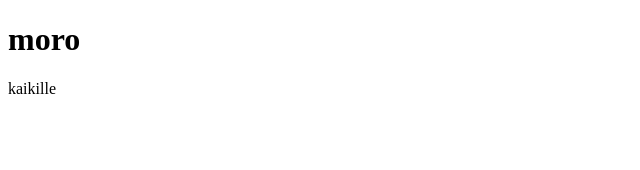
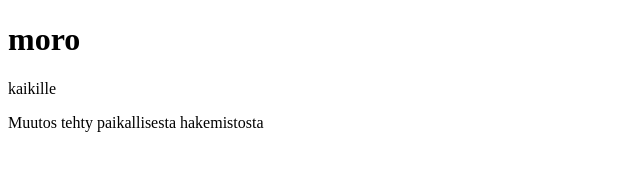
Before and after one commit to kinune/gitsivutesti, a plain HTML site: page index.html in a window 1280 px wide. Shown: the whole page, without its empty margins (0-640 px from the left). Drawn offline with Linux system fonts and the light colour scheme.

Commit message:
lisätty muutos paikallisesta hakemistosta

```diff
--- a/index.html
+++ b/index.html
@@ -7,5 +7,6 @@
 <body>
 <h1>moro</h1>
 <p>kaikille</p>
+<p>Muutos tehty paikallisesta hakemistosta</p>
 </body>
 </html>
```
